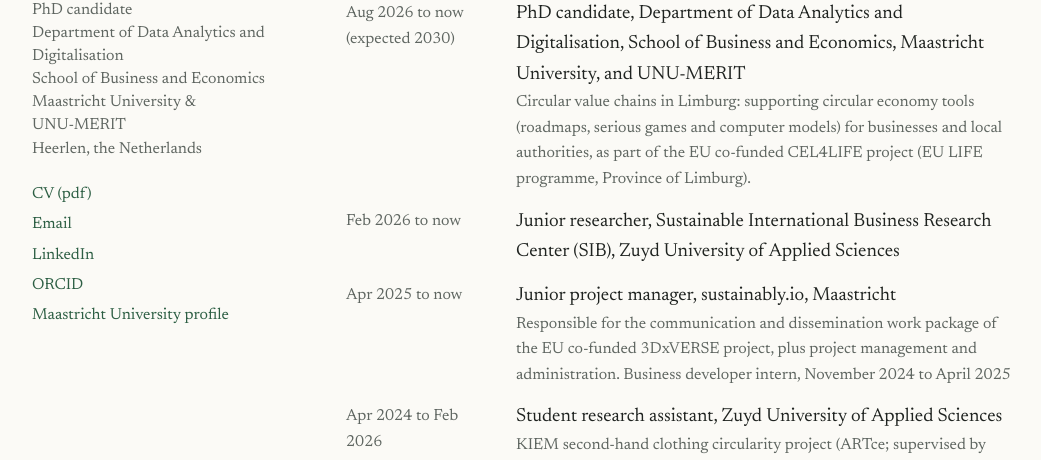
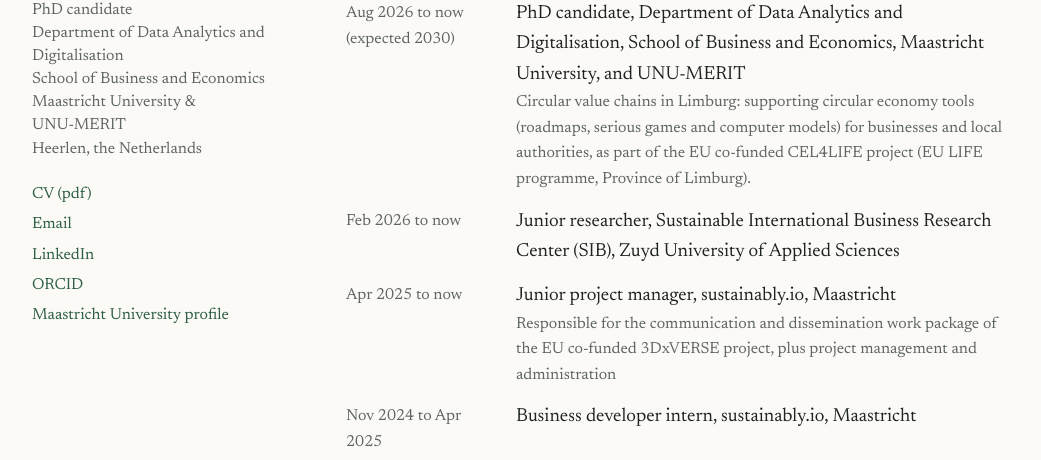
Before and after one commit to ThomasNtinelis/thomasntinelis.github.io, a plain HTML site: page cv.html in a window 1280 px wide. Shown: the part 336-796 px from the top of the page, without its empty margins (118-1159 px from the left). Drawn offline with Linux system fonts and the light colour scheme.

Commit message:
List sustainably.io internship as its own entry

```diff
--- a/cv.html
+++ b/cv.html
@@ -34,7 +34,8 @@
 <ul class="dated">
   <li><span class="d">Aug 2026 to now<br>(expected 2030)</span><span class="what">PhD candidate, Department of Data Analytics and Digitalisation, School of Business and Economics, Maastricht University, and UNU-MERIT<span>Circular value chains in Limburg: supporting circular economy tools (roadmaps, serious games and computer models) for businesses and local authorities, as part of the EU co-funded CEL4LIFE project (EU LIFE programme, Province of Limburg).</span></span></li>
   <li><span class="d">Feb 2026 to now</span><span class="what">Junior researcher, Sustainable International Business Research Center (SIB), Zuyd University of Applied Sciences</span></li>
-  <li><span class="d">Apr 2025 to now</span><span class="what">Junior project manager, sustainably.io, Maastricht<span>Responsible for the communication and dissemination work package of the EU co-funded 3DxVERSE project, plus project management and administration. Business developer intern, November 2024 to April 2025</span></span></li>
+  <li><span class="d">Apr 2025 to now</span><span class="what">Junior project manager, sustainably.io, Maastricht<span>Responsible for the communication and dissemination work package of the EU co-funded 3DxVERSE project, plus project management and administration</span></span></li>
+  <li><span class="d">Nov 2024 to Apr 2025</span><span class="what">Business developer intern, sustainably.io, Maastricht</span></li>
   <li><span class="d">Apr 2024 to Feb 2026</span><span class="what">Student research assistant, Zuyd University of Applied Sciences<span>KIEM second-hand clothing circularity project (ARTce; supervised by Prof. Dr Nikos Kalogeras, Adriana van Cruysen and Dr Norman Dytianquin; together with my colleague Cynthia Mudamburi); Vlaai High project helping SMEs promote PGI-certified products, focusing on the Limburgse Vlaai (supervised by Dr Theo Benos and Prof. Dr Nikos Kalogeras; together with my colleague Cynthia Mudamburi); feasibility study for Qeske Maastricht on sustainable smart-parking solutions</span></span></li>
 </ul>
 
```
